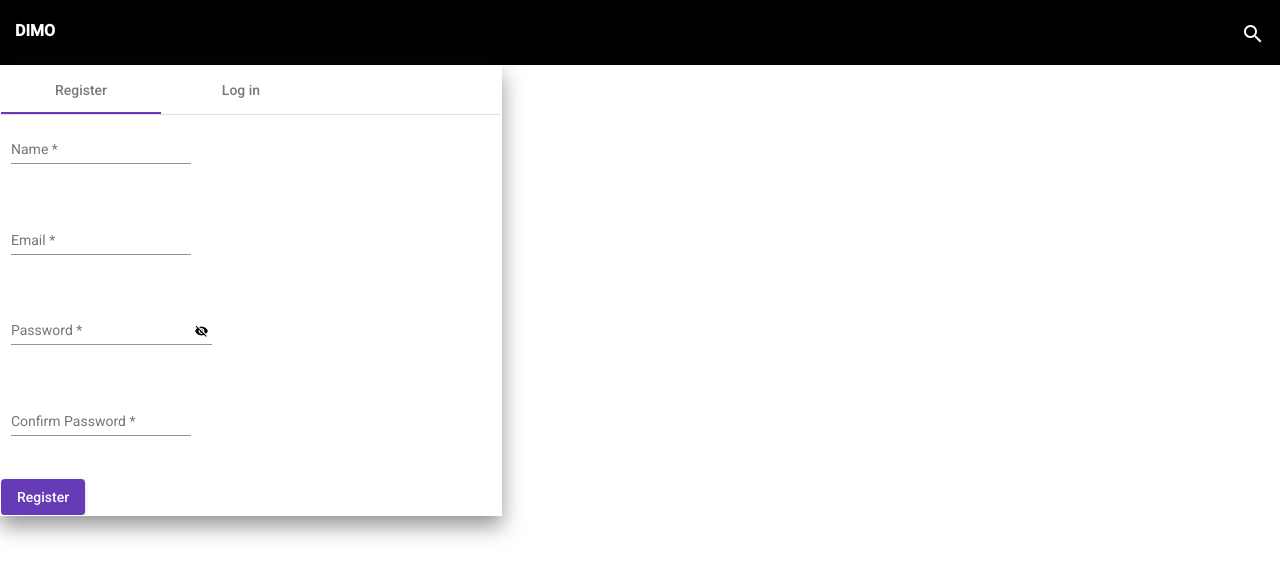
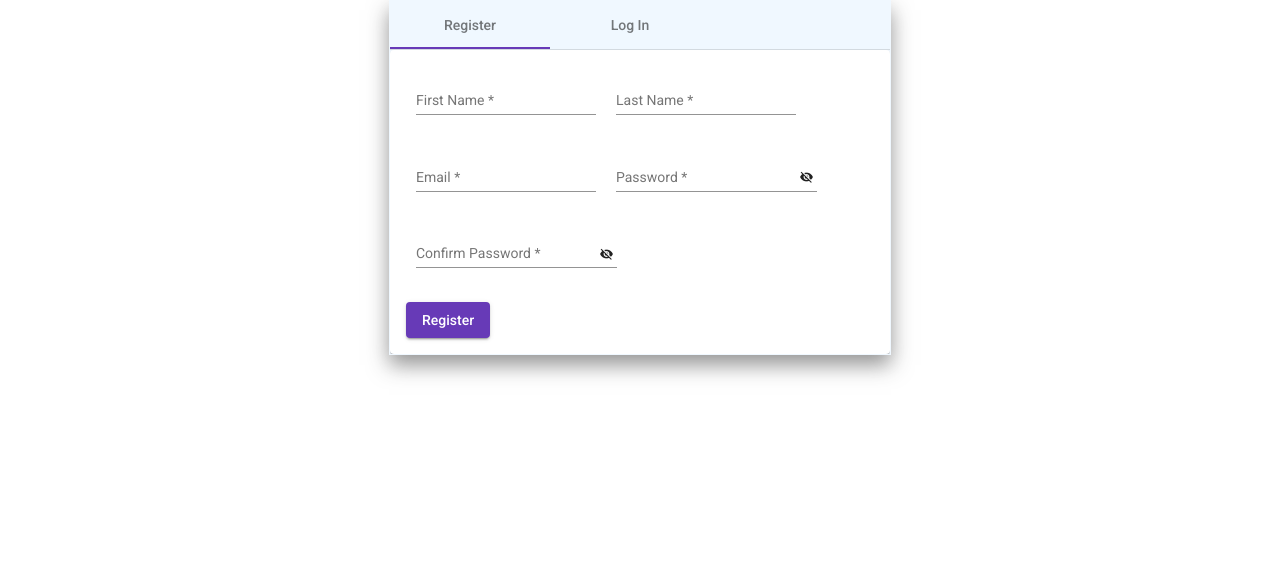
Before and after one commit to paagalpandas/dimo-application, an Angular app in the folder dimo-ui/: page /entrypoint in a window 1280 px wide. Shown: the top 578 px of the page. Built offline with nearby package versions, Linux system fonts and the light colour scheme.

Commit message:
SignUp [sanket|nitika] added new UI features

```diff
--- a/dimo-ui/src/app/app.component.html
+++ b/dimo-ui/src/app/app.component.html
@@ -1,40 +1,2 @@
-<!-- <mat-tab-group>
-  <mat-tab label="Register">
-    <form>
-      <mat-form-field class="example-full-width">
-        <input matInput placeholder="Use name">
-      </mat-form-field>
 
-      <mat-form-field class="example-full-width">
-        <input matInput="email" placeholder="Email">
-      </mat-form-field>
-
-      <mat-form-field class="example-full-width">
-        <input matInput="password" placeholder="Email">
-      </mat-form-field>
-    </form>
-  </mat-tab>
-  <mat-tab label="Sign in">
-    <mat-form-field class="example-full-width">
-      <input matInput="search" placeholder="Search here">
-      <mat-icon aria-hidden="false" aria-label="Example home icon">cross</mat-icon>
-    </mat-form-field>
-  </mat-tab>
-</mat-tab-group> -->
-
-
-<div class="dimo-header">
-  <div class="logo">
-    <h4>DIMO</h4>
-  </div>
-  <div class="search">
-    <mat-form-field class="example-full-width">
-      <input matInput="search" placeholder="Search here">
-      <mat-icon aria-hidden="false" aria-label="Search icon">search</mat-icon>
-    </mat-form-field>
-  </div>
-</div>
-<!--<dimo-dashboard></dimo-dashboard>-->
 <router-outlet></router-outlet>
-
-<!--<dimo-login></dimo-login>-->
--- a/dimo-ui/src/app/app.module.ts
+++ b/dimo-ui/src/app/app.module.ts
@@ -17,6 +17,7 @@ import {MatFormFieldModule} from '@angular/material/form-field';
 import {FormsModule, ReactiveFormsModule} from "@angular/forms";
 import {AppRoutingModule} from './app-routing.module';
 import {HttpClientModule} from '@angular/common/http';
+import {MatDialogModule} from '@angular/material/dialog';
 
 
 @NgModule({
@@ -39,7 +40,8 @@ import {HttpClientModule} from '@angular/common/http';
     HttpClientModule,
     FormsModule,
     AppRoutingModule,
-    MatButtonModule
+    MatButtonModule,
+    MatDialogModule
   ],
   providers: [],
   bootstrap: [AppComponent]
--- a/dimo-ui/src/app/containers/components/entrypoint.component.ts
+++ b/dimo-ui/src/app/containers/components/entrypoint.component.ts
@@ -2,8 +2,6 @@ import {Component, OnInit} from '@angular/core';
 import {ICategory} from '../helpers/dashboard.interfaces';
 import {HttpClient, HttpHeaders} from "@angular/common/http";
 import {ProfileService} from "../../services/ProfileService";
-import {Router} from "@angular/router";
-
 
 @Component({
   selector: "dimo-entrypoint",
--- a/dimo-ui/src/app/containers/components/signup.component.ts
+++ b/dimo-ui/src/app/containers/components/signup.component.ts
@@ -1,11 +1,20 @@
-import {Component} from "@angular/core";
-import {FormControl, Validators, AbstractControl, NgForm, FormGroup} from '@angular/forms';
+import {Component, OnInit} from "@angular/core";
+import {
+  FormControl,
+  Validators,
+  AbstractControl,
+  NgForm,
+  FormGroup,
+  FormBuilder,
+  FormGroupDirective
+} from '@angular/forms';
+
 import {HttpClient} from "@angular/common/http";
 import {ProfileService} from "../../services/ProfileService";
 import {Router} from "@angular/router";
-import {ICategory} from "../helpers/dashboard.interfaces";
 import {IUser} from "../helpers/entrypoint.interfaces";
 import {LoginResponseDTO} from "../dto/LoginResponseDTO";
+import {ErrorStateMatcher} from "@angular/material/core";
 
 
 @Component({
@@ -13,42 +22,57 @@ import {LoginResponseDTO} from "../dto/LoginResponseDTO";
   templateUrl: '../views/signup.component.html',
   styleUrls: ['../styles/scss/signup.component.scss']
 })
-export class SignUpComponent{
+export class SignUpComponent implements ErrorStateMatcher,OnInit{
 
   public User: IUser;
 
-  constructor(private http: HttpClient, private profileService: ProfileService, private router: Router) {
+  public userForm: FormGroup;
+  public submitted = false;
+  hide: boolean=true;
+  name: string;
+  email:string;
+
+  constructor(private http: HttpClient, private profileService: ProfileService, private router: Router) {}
+
+  ngOnInit(){
+    this.userForm = new FormGroup({
+      firstName : new FormControl(null,Validators.required),
+      lastName : new FormControl(null,Validators.required),
+      email : new FormControl('',[Validators.email,Validators.required]),
+      password : new FormControl('', [Validators.required,Validators.minLength(8)]),
+      confirmPassword : new FormControl('', [Validators.required,Validators.minLength(8),this.checkPasswords])
+    });
+  }
+
+  checkPasswords(userForm: FormGroup) {
+    if(userForm){
+      let pass = userForm.get('password') && userForm.get('password').value ?  userForm.get('password').value : '';
+      let confirmPass =userForm.get('confirmPassword') &&  userForm.get('confirmPassword').value ?  userForm.get('confirmPassword').value : '';
+
+      return pass === confirmPass ? null : { notSame: true }
+    }
+    return null;
   }
 
 
-  emailFormControl=new FormControl('',Validators.email);
+  onSignup(){
 
+    const user :IUser = {
+      firstName : this.userForm.controls['firstName'].value,
+      lastName : this.userForm.controls['lastName'].value,
+      email : this.userForm.controls['email'].value,
+      password : this.userForm.controls['password'].value
 
-  passwordFormControl=new FormControl('',
-    [Validators.required,Validators.minLength(8)]
-    );
+    }
 
-  hide =true;
-
-  checkPasswords(signupgroup: FormGroup) {
-    let pass = signupgroup.get('password').value;
-    let confirmPass = signupgroup.get('confirmPass').value;
-
-    return pass === confirmPass ? null : { notSame: true }
+    this.http.post("http://localhost:5000/api/users/register",(user)).subscribe(data=>{
+      let response = data as LoginResponseDTO;
+      this.profileService.setToken(response.token);
+    });
   }
 
-
-  onSignup(form:NgForm){
-    console.log(form.value);
-
-
-    let User;
-    this.http.post("http://localhost:5000/api/users/register",(User)).subscribe(data=>{
-      let response = data as LoginResponseDTO;
-      this.profileService.setToken(response.token);
-
-      // this.router.navigate(["dashboard"]);
-    });
+  isErrorState(control: FormControl | null, form: FormGroupDirective | NgForm | null): boolean {
+    return false;
   }
 
 
--- /dev/null
+++ b/dimo-ui/src/app/containers/helpers/signupdialog.interfaces.ts
@@ -0,0 +1,4 @@
+export interface DialogData {
+  name: string;
+  email:string;
+}
--- a/dimo-ui/src/app/containers/styles/scss/entrypoint.component.scss
+++ b/dimo-ui/src/app/containers/styles/scss/entrypoint.component.scss
@@ -6,8 +6,16 @@
 }
 
 .entrypoint-container{
+
+  width: 100%;
+  display: flex;
+  justify-content: center;
+
+  .container-item{
     width:500px;
   box-shadow: 0px 10px 20px 0px rgba(50, 50, 50, 0.52);
   border-color: #ddd;
   border: 1px solid transparent;
+  background: aliceblue;
+  }
 }
--- a/dimo-ui/src/app/containers/views/dashboard.component.html
+++ b/dimo-ui/src/app/containers/views/dashboard.component.html
@@ -1,3 +1,16 @@
+
+<div class="dimo-header">
+  <div class="logo">
+    <h4>DIMO</h4>
+  </div>
+  <div class="search">
+    <mat-form-field class="example-full-width">
+      <input matInput="search" placeholder="Search here">
+      <mat-icon aria-hidden="false" aria-label="Search icon">search</mat-icon>
+    </mat-form-field>
+  </div>
+</div>
+
 <div class="dashboard-caontainer">
   <div class="category-container" *ngFor="let category of categories">
     <div class="category-title">
--- a/dimo-ui/src/app/containers/views/entrypoint.component.html
+++ b/dimo-ui/src/app/containers/views/entrypoint.component.html
@@ -1,10 +1,13 @@
 <div class="entrypoint-container">
+  <div class="container-item">
     <mat-tab-group dynamicHeight>
     <mat-tab label="Register">
         <dimo-signup></dimo-signup>
     </mat-tab>
 
-  <mat-tab label="Log in">
+    <mat-tab label="Log In">
       <dimo-login></dimo-login>
     </mat-tab>
   </mat-tab-group>
+  </div>
+</div>
--- a/dimo-ui/src/app/containers/views/login.component.html
+++ b/dimo-ui/src/app/containers/views/login.component.html
@@ -1,4 +1,4 @@
-<mat-card class="box">
+<mat-card class="box" >
   <form class="example-form" #f="ngForm" (ngSubmit)="onSubmit(f)">
     <mat-card-content>
       <p>
@@ -16,6 +16,6 @@
       </p>
 
     </mat-card-content>
-    <button mat-stroked-button color="accent" class="btn-block">Log in</button>
+    <button mat-raised-button color="primary">Log In</button>
   </form>
 </mat-card>
--- a/dimo-ui/src/app/containers/views/signup.component.html
+++ b/dimo-ui/src/app/containers/views/signup.component.html
@@ -1,41 +1,49 @@
-<form class="example-form" #f="ngForm" (ngSubmit)="onSignup(f)">
+<mat-card class="box">
+<form [formGroup]="userForm" class="example-form"  (ngSubmit)="onSignup()">
     <mat-card-content>
-      <p>
+
       <mat-form-field class="dimo-field">
-        <input matInput placeholder="Name" name="name"  required=true ngModel>
+        <input type="text" matInput placeholder="First Name" name="firstName" formControlName="firstName" required = true ngModel >
+        <mat-error>
+          Please enter your first name.
+        </mat-error>
       </mat-form-field>
-      </p>
 
-      <p>
+      <mat-form-field class="dimo-field">
+        <input type="text" matInput placeholder="Last Name" name="lastName" formControlName="lastName" required = true ngModel >
+        <mat-error>
+          Please enter your second name.
+        </mat-error>
+      </mat-form-field>
+
+      <mat-form-field class="dimo-field">
+        <input type="email" matInput placeholder="Email" name="email" formControlName="email" required = true ngModel >
+        <mat-error>
+          Please enter  valid email address.
+        </mat-error>
+      </mat-form-field>
+
         <mat-form-field class="dimo-field">
-          <input type="email" matInput placeholder="Email" name="email" required=true [formControl]="emailFormControl" ngModel>
-          <mat-error *ngIf="emailFormControl.hasError('email')">
-              Please enter a valid email address
-            </mat-error>
-        </mat-form-field>
-      </p>
-
-      <p>
-        <mat-form-field class="dimo-field">
-          <input type="password" matInput placeholder="Password" name="password" [formControl]="passwordFormControl" required = true ngModel [type]="hide ? 'password' : 'text'" >
+          <input type="password" matInput placeholder="Password" name="password" formControlName="password" required = true ngModel [type]="hide ? 'password' : 'text'">
+          <mat-error>
+            Please enter a password with minimum 8 characters.
+          </mat-error>
           <button mat-icon-button matSuffix (click)="hide = !hide" [attr.aria-label]="'Hide password'" [attr.aria-pressed]="hide">
             <mat-icon>{{hide ? 'visibility_off' : 'visibility'}}</mat-icon>
-            </button>
-            <mat-error *ngIf="passwordFormControl.hasError('password')">
-              Please enter a password with minimum 8 characters.
-            </mat-error>
+          </button>
         </mat-form-field>
-      </p>
 
-      <p>
-        <mat-form-field class="dimo-field">
-          <input type="password" matInput placeholder="Confirm Password" name="confirmPassword" [formControl]="passwordFormControl" required = true>
-          <mat-error *ngIf="passwordFormControl.hasError('confirmPassword')">
-            Please enter a valid email address
-          </mat-error>
-        </mat-form-field>
-      </p>
+      <mat-form-field class="dimo-field">
+        <input type="password" matInput placeholder="Confirm Password" name="confirmPassword" formControlName="confirmPassword" required = true ngModel [type]="hide ? 'password' : 'text'">
+        <mat-error *ngIf="userForm.hasError('notSame')">
+          Passwords do not match.
+        </mat-error>
+        <button mat-icon-button matSuffix (click)="hide = !hide" [attr.aria-label]="'Hide password'" [attr.aria-pressed]="hide">
+          <mat-icon>{{hide ? 'visibility_off' : 'visibility'}}</mat-icon>
+        </button>
+      </mat-form-field>
 
     </mat-card-content>
-  <button mat-raised-button color="primary">Register</button>
+  <button type="submit" mat-raised-button color="primary" (click)="openDialog()">Register</button>
   </form>
+</mat-card>
```
Lines whose indentation alone changed are shown as unchanged.
